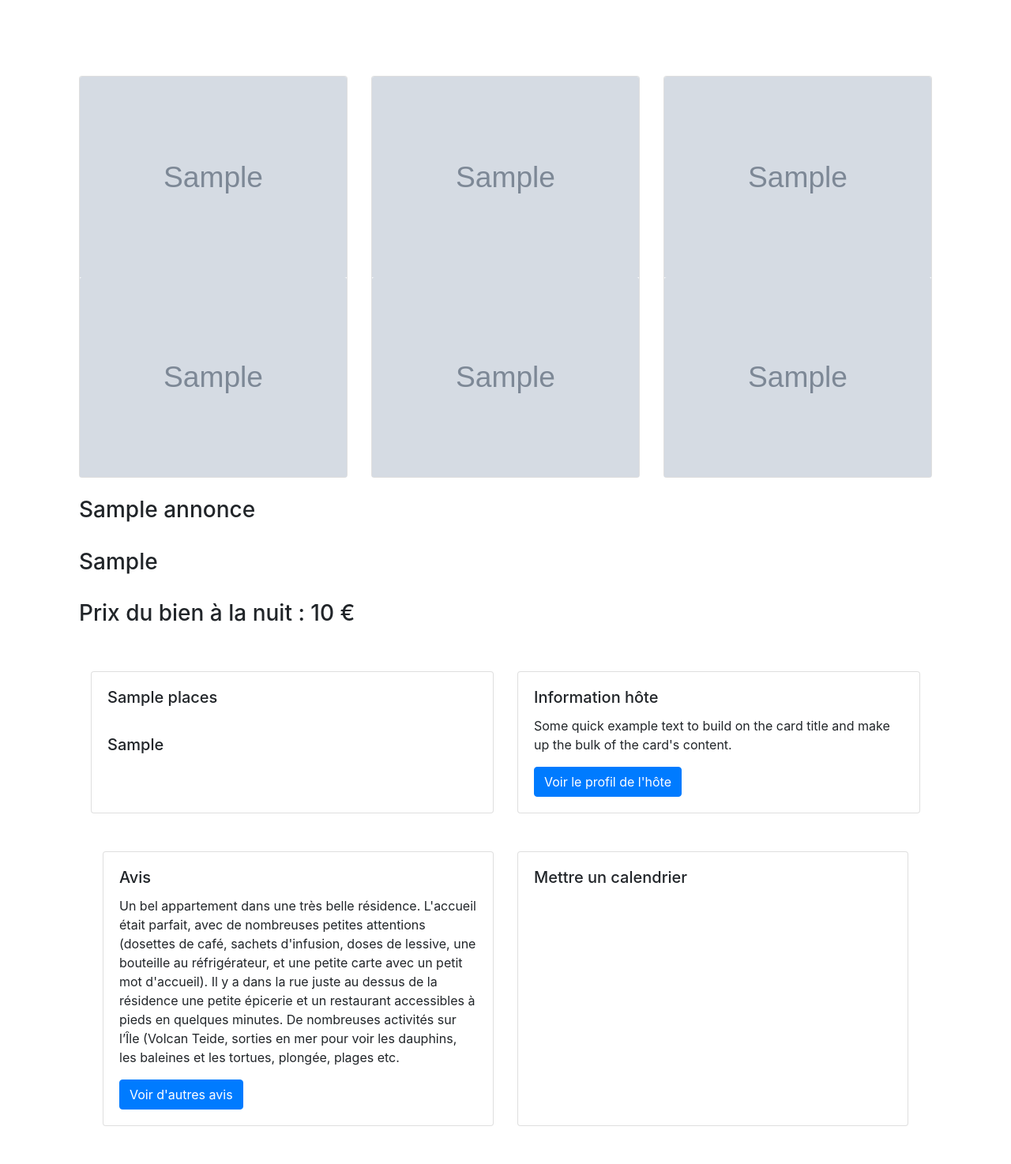
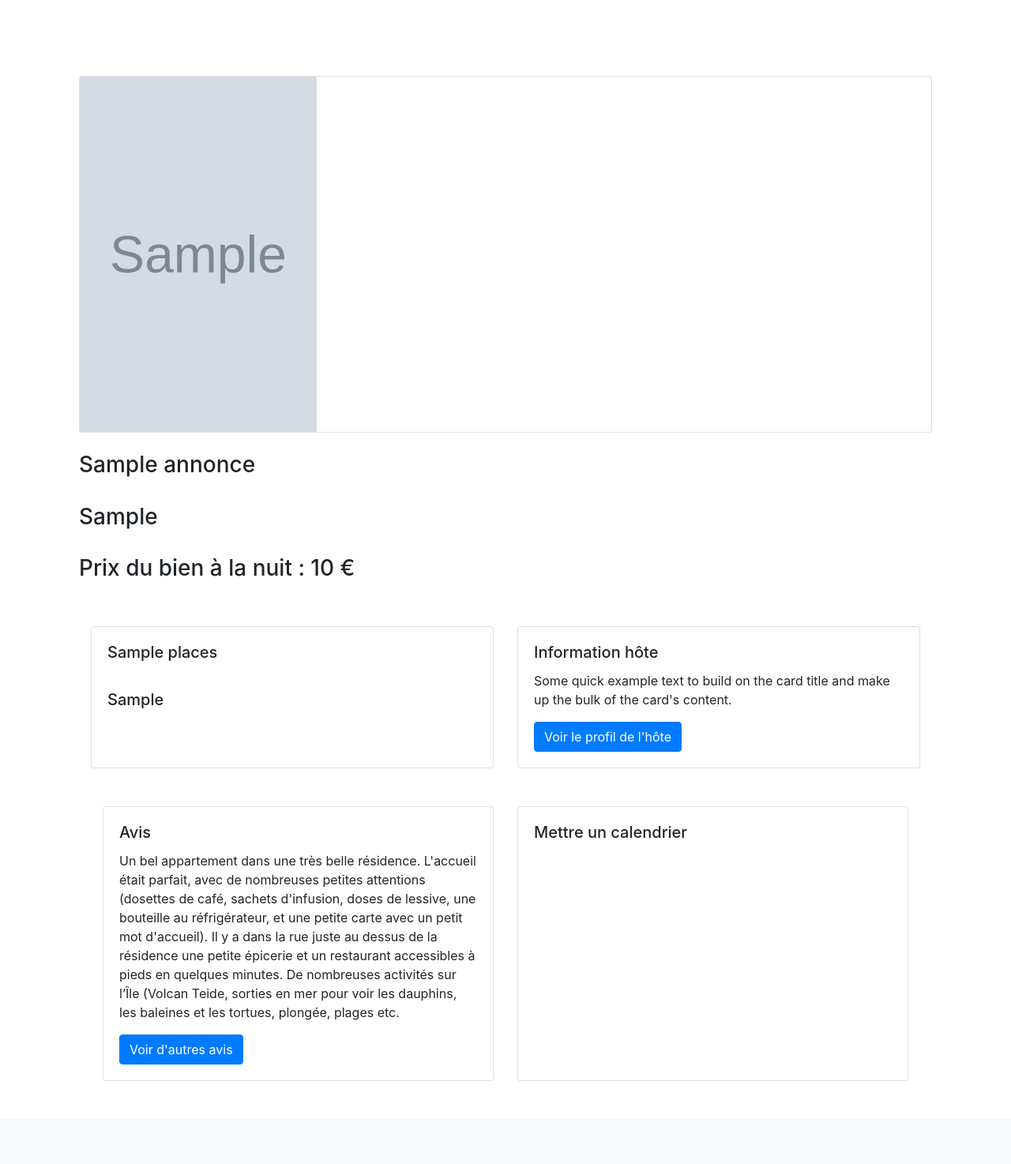
Before and after one commit to dimitriserrano/Projet-AirBNB, a PHP site: page /bien.php?id=1 in a window 1280 px wide. Shown: the part 70-1544 px from the top of the page at 79% size. After the commit the page ends 1439 px from the top, so only its background shows below. Run offline with PHP 8.4, Linux system fonts and the light colour scheme; tables that the repository leaves empty or names only in its code hold one stand-in row (values such as "Sample post"); grey boxes marked "Sample" are stand-in pictures.

Commit message:
Possibilité de mettre plusieurs photos sur une annonce

```diff
--- a/public/bien.php
+++ b/public/bien.php
@@ -3,6 +3,9 @@ require_once '../functions/donnéeAnnonce.php';
 
 $id_bien = $_GET['id'];
 $bien = getAnnonce($id_bien);
+
+$photo = $bien['photo'];
+$photo = explode(',', $photo);
 
 ?>
 
@@ -14,20 +17,9 @@ $bien = getAnnonce($id_bien);
         <br>
         <div class="card-deck">
             <div class="card" style="width: 18rem;">
-                <img src="./Images/<?php echo($bien['photo']) ?>" class="card-img-top" alt="appartement">
-                <img src="./Images/<?php echo($bien['photo']) ?>" class="card-img-top" alt="autreAppartement">
-            </div>
-            <br>
-            <br>
-            <div class="card" style="width: 18rem;">
-                <img src="./Images/<?php echo($bien['photo']) ?>" class="card-img-top" alt="appartement">
-                <img src="./Images/<?php echo($bien['photo']) ?>" class="card-img-top" alt="autreAppartement">
-            </div>
-            <br>
-            <br>
-            <div class="card" style="width: 18rem;">
-                <img src="./Images/<?php echo($bien['photo']) ?>" class="card-img-top" alt="appartement">
-                <img src="./Images/<?php echo($bien['photo']) ?>" class="card-img-top" alt="autreAppartement">
+                <?php foreach ($photo as $annonce) { ?>
+                    <img src="./Images/<?php echo($annonce) ?>" class="card-img-top" alt="appartement" style="width:300px;height:450px">
+                <?php } ?>
             </div>
         </div>
         <br>
```
Also changed, not shown: public/membre/ajoutBien.php (+21 -16 lines), public/membre/profil.php (+6 -2 lines).
